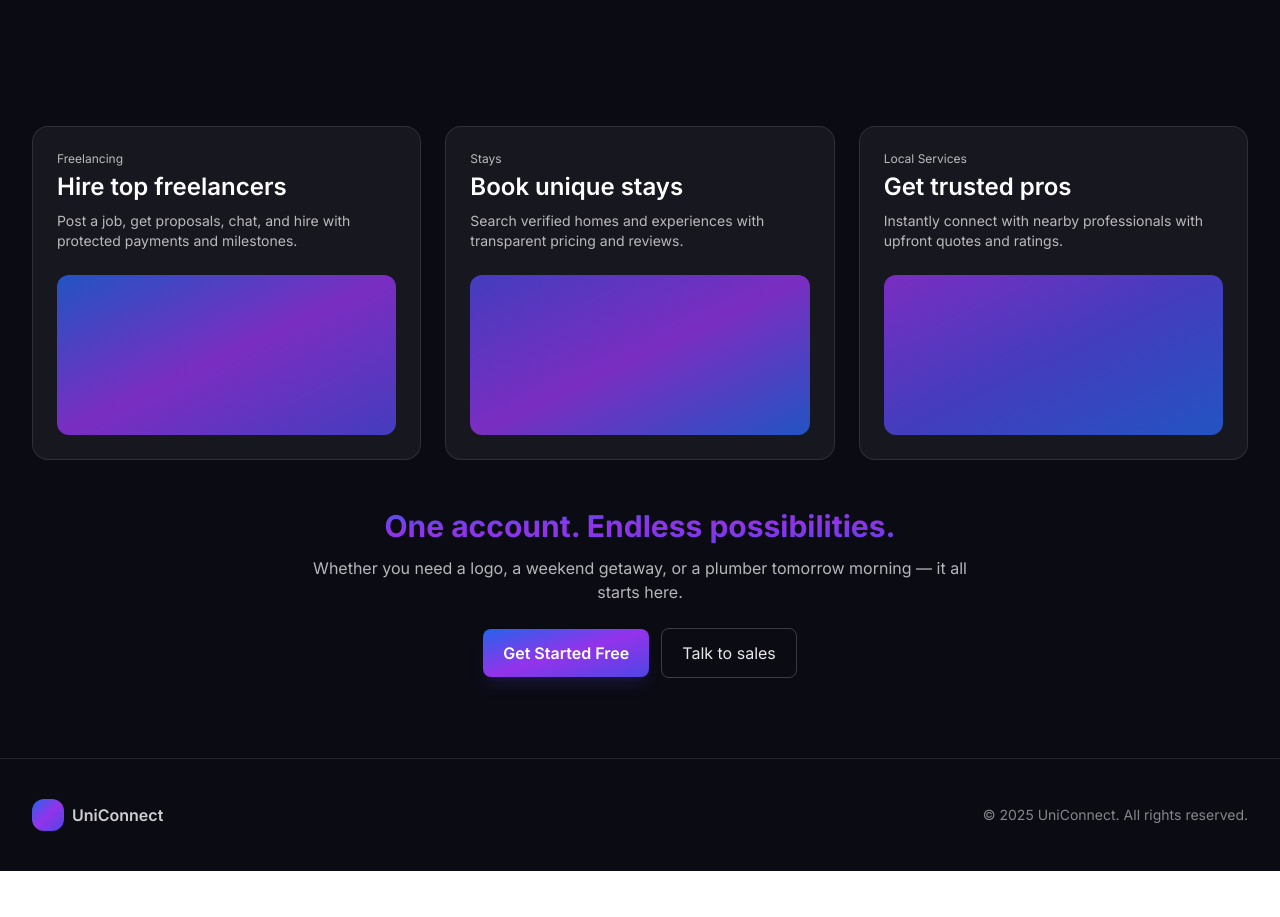
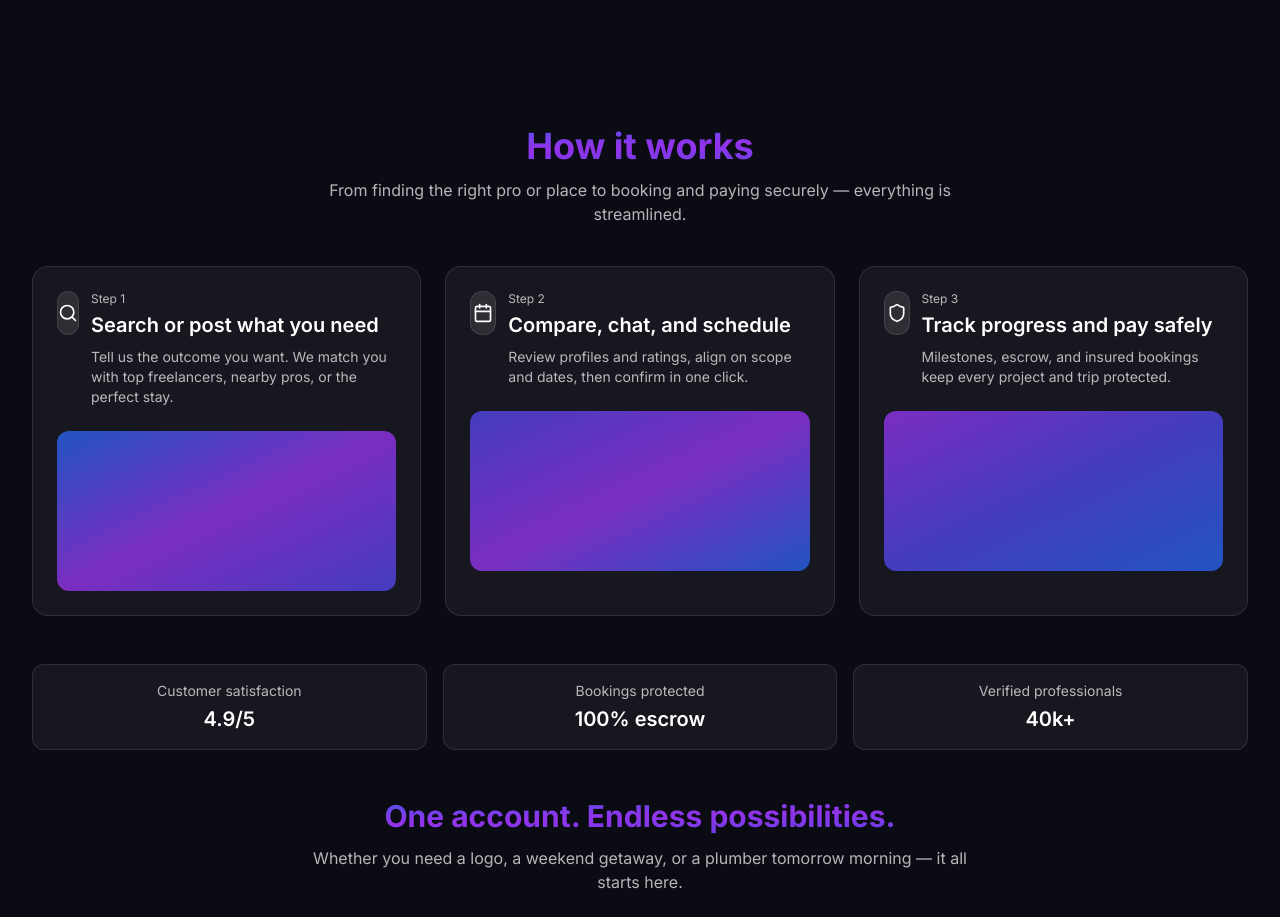
Before and after one commit to sarigama-github/frontend-repo_i8o80f81_jbs474, a React (Vite) app: page / in a window 1280 px wide. Shown: the part 2420-3337 px from the top of the page. Before the commit the page ends 3291 px from the top, so only its background shows below. Built offline with nearby package versions, Linux system fonts and the light colour scheme; a web font is replaced by a local one.

Commit message:
Update project prj_i8o80f81 - 2025-11-17T14:17:43.372Z

```diff
--- a/src/components/Showcase.jsx
+++ b/src/components/Showcase.jsx
@@ -1,45 +1,85 @@
 import React from 'react'
+import { Search, Calendar, Shield } from 'lucide-react'
 
 function Showcase() {
   return (
     <section className="relative bg-[#0b0b14] py-20">
       <div className="max-w-7xl mx-auto px-4 sm:px-6 lg:px-8">
-        <div className="grid lg:grid-cols-3 gap-6">
-          {/* Upwork/Fiverr */}
+        {/* How it works */}
+        <div className="text-center">
+          <h2 className="text-3xl sm:text-4xl font-bold bg-gradient-to-br from-blue-600 via-purple-600 to-indigo-600 bg-clip-text text-transparent">
+            How it works
+          </h2>
+          <p className="mt-3 text-white/70 max-w-2xl mx-auto">
+            From finding the right pro or place to booking and paying securely — everything is streamlined.
+          </p>
+        </div>
+
+        <div className="mt-10 grid lg:grid-cols-3 gap-6">
+          {/* Step 1 */}
           <div className="group rounded-2xl overflow-hidden bg-white/5 border border-white/10 hover:border-white/20 transition">
-            <div className="p-6">
-              <p className="text-xs text-white/70">Freelancing</p>
-              <h3 className="text-2xl font-semibold text-white mt-1">Hire top freelancers</h3>
-              <p className="text-white/70 text-sm mt-2">Post a job, get proposals, chat, and hire with protected payments and milestones.</p>
+            <div className="p-6 flex items-start gap-3">
+              <div className="h-11 w-11 rounded-xl flex items-center justify-center bg-white/10 text-white backdrop-blur-sm border border-white/10">
+                <Search className="h-5 w-5" />
+              </div>
+              <div>
+                <p className="text-xs text-white/70">Step 1</p>
+                <h3 className="text-xl font-semibold text-white mt-1">Search or post what you need</h3>
+                <p className="text-white/70 text-sm mt-2">Tell us the outcome you want. We match you with top freelancers, nearby pros, or the perfect stay.</p>
+              </div>
             </div>
             <div className="px-6 pb-6">
               <div className="h-40 rounded-xl bg-gradient-to-br from-blue-600 via-purple-600 to-indigo-600 opacity-80 group-hover:opacity-100 transition" />
             </div>
           </div>
 
-          {/* Airbnb */}
+          {/* Step 2 */}
           <div className="group rounded-2xl overflow-hidden bg-white/5 border border-white/10 hover:border-white/20 transition">
-            <div className="p-6">
-              <p className="text-xs text-white/70">Stays</p>
-              <h3 className="text-2xl font-semibold text-white mt-1">Book unique stays</h3>
-              <p className="text-white/70 text-sm mt-2">Search verified homes and experiences with transparent pricing and reviews.</p>
+            <div className="p-6 flex items-start gap-3">
+              <div className="h-11 w-11 rounded-xl flex items-center justify-center bg-white/10 text-white backdrop-blur-sm border border-white/10">
+                <Calendar className="h-5 w-5" />
+              </div>
+              <div>
+                <p className="text-xs text-white/70">Step 2</p>
+                <h3 className="text-xl font-semibold text-white mt-1">Compare, chat, and schedule</h3>
+                <p className="text-white/70 text-sm mt-2">Review profiles and ratings, align on scope and dates, then confirm in one click.</p>
+              </div>
             </div>
             <div className="px-6 pb-6">
               <div className="h-40 rounded-xl bg-gradient-to-br from-indigo-600 via-purple-600 to-blue-600 opacity-80 group-hover:opacity-100 transition" />
             </div>
           </div>
 
-          {/* UrbanClap/Thumbtack */}
+          {/* Step 3 */}
           <div className="group rounded-2xl overflow-hidden bg-white/5 border border-white/10 hover:border-white/20 transition">
-            <div className="p-6">
-              <p className="text-xs text-white/70">Local Services</p>
-              <h3 className="text-2xl font-semibold text-white mt-1">Get trusted pros</h3>
-              <p className="text-white/70 text-sm mt-2">Instantly connect with nearby professionals with upfront quotes and ratings.</p>
+            <div className="p-6 flex items-start gap-3">
+              <div className="h-11 w-11 rounded-xl flex items-center justify-center bg-white/10 text-white backdrop-blur-sm border border-white/10">
+                <Shield className="h-5 w-5" />
+              </div>
+              <div>
+                <p className="text-xs text-white/70">Step 3</p>
+                <h3 className="text-xl font-semibold text-white mt-1">Track progress and pay safely</h3>
+                <p className="text-white/70 text-sm mt-2">Milestones, escrow, and insured bookings keep every project and trip protected.</p>
+              </div>
             </div>
             <div className="px-6 pb-6">
               <div className="h-40 rounded-xl bg-gradient-to-br from-purple-600 via-indigo-600 to-blue-600 opacity-80 group-hover:opacity-100 transition" />
             </div>
           </div>
+        </div>
+
+        {/* Trust bar */}
+        <div className="mt-12 grid sm:grid-cols-3 gap-4">
+          {[
+            { label: 'Customer satisfaction', value: '4.9/5' },
+            { label: 'Bookings protected', value: '100% escrow' },
+            { label: 'Verified professionals', value: '40k+' },
+          ].map((m, i) => (
+            <div key={i} className="rounded-xl border border-white/10 bg-white/5 p-4 text-center">
+              <p className="text-sm text-white/70">{m.label}</p>
+              <p className="mt-1 text-xl font-semibold text-white">{m.value}</p>
+            </div>
+          ))}
         </div>
 
         {/* CTA */}
```
Also changed, not shown: 1 other file (tests, documents, lock files or other folders).
